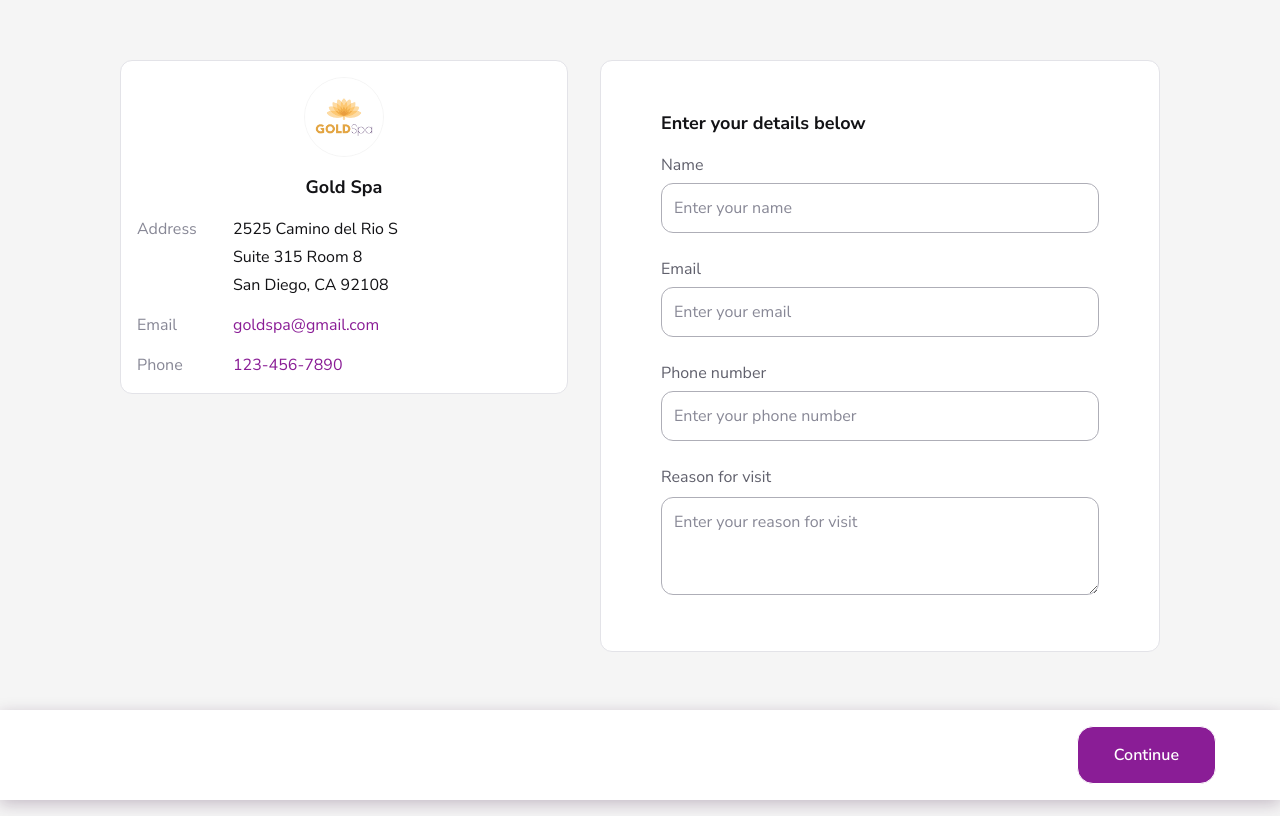
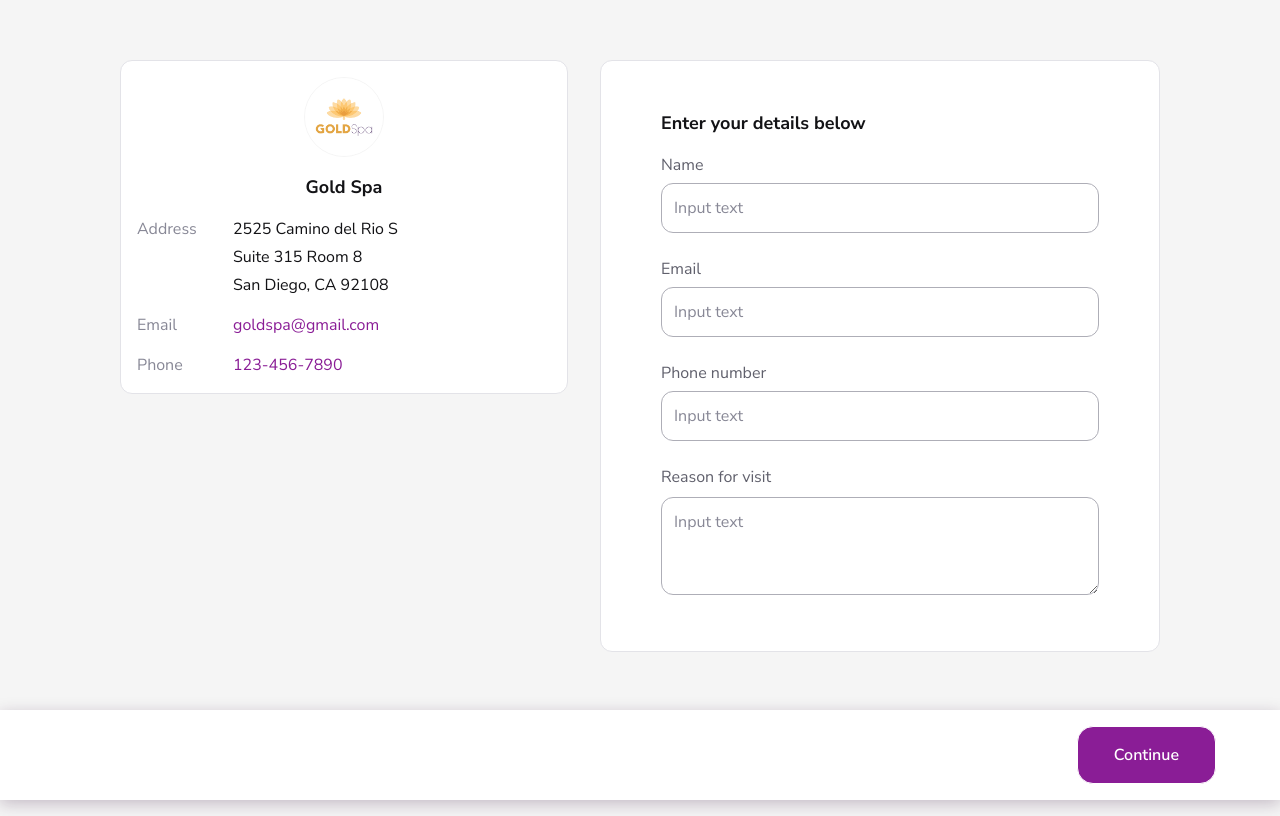
Before and after one commit to anyruiz/booking-flow, a Next.js app: page /contact in a window 1280 px wide. Built offline with nearby package versions, Linux system fonts and the light colour scheme.

Commit message:
update readme and final tweaks

```diff
--- a/src/app/(booking-flow)/contact/page.tsx
+++ b/src/app/(booking-flow)/contact/page.tsx
@@ -30,7 +30,7 @@ export default function ContactForm() {
         })}
         label="Name"
         type="text"
-        placeholder="Enter your name"
+        placeholder="Input text"
         error={errors.name?.message?.toString()}
       />
       <TextInput
@@ -39,7 +39,7 @@ export default function ContactForm() {
         })}
         label="Email"
         type="email"
-        placeholder="Enter your email"
+        placeholder="Input text"
         error={errors.email?.message?.toString()}
       />
       <TextInput
@@ -48,7 +48,7 @@ export default function ContactForm() {
         })}
         label="Phone number"
         type="tel"
-        placeholder="Enter your phone number"
+        placeholder="Input text"
         error={errors.phone?.message?.toString()}
       />
       <TextArea
@@ -56,7 +56,7 @@ export default function ContactForm() {
           required: "Reason for visit is required",
         })}
         label="Reason for visit"
-        placeholder="Enter your reason for visit"
+        placeholder="Input text"
         error={errors.reasonForVisit?.message?.toString()}
       />
       <BottomBar>
--- a/src/app/(booking-flow)/payment/page.tsx
+++ b/src/app/(booking-flow)/payment/page.tsx
@@ -35,6 +35,7 @@ export default function PaymentForm() {
               {...register("cardNumber", {
                 required: "Card number is required",
               })}
+              type="number"
               placeholder="1234 1234 1234 1234"
               error={errors.cardNumber?.message?.toString()}
             />
@@ -55,6 +56,7 @@ export default function PaymentForm() {
                   showLabel={false}
                   label="CVV"
                   {...register("cvv", { required: "CVV is required" })}
+                  type="number"
                   placeholder="CVV"
                   error={errors.cvv?.message?.toString()}
                 />
@@ -67,6 +69,7 @@ export default function PaymentForm() {
             {...register("billingZipCode", {
               required: "Billing zip code is required",
             })}
+            type="number"
             placeholder="Billing zip code"
             error={errors.billingZipCode?.message?.toString()}
           />
--- a/src/app/layout.tsx
+++ b/src/app/layout.tsx
@@ -9,8 +9,8 @@ const nunitoSans = Nunito_Sans({
 });
 
 export const metadata: Metadata = {
-  title: "Create Next App",
-  description: "Generated by create next app",
+  title: "Booking flow by Any Ruiz",
+  description: "Booking flow project",
 };
 
 export default function RootLayout({
--- a/src/components/TextInput.tsx
+++ b/src/components/TextInput.tsx
@@ -12,7 +12,7 @@ type InputProps = InputHTMLAttributes<HTMLInputElement> & {
 export const TextInput = ({
   label,
   showLabel = true,
-  type,
+  type = "text",
   placeholder,
   error,
   ...props
```
Also changed, not shown: 1 other file (tests, documents, lock files or other folders).
